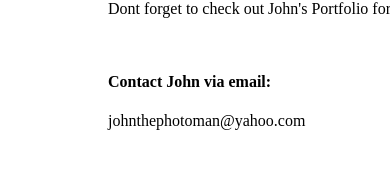
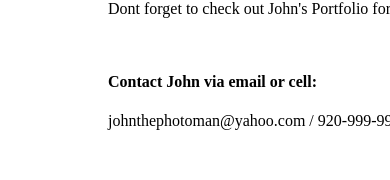
Before and after one commit to johnarzola26/Assignment-5-1, a plain HTML site: page Assignment 5-1/about.html in a window 390 px wide. Shown: the part 1622-1802 px from the top of the page. Drawn offline with Linux system fonts and the light colour scheme.

Commit message:
added a phone number on the contact list

```diff
--- a/Assignment 5-1/about.html
+++ b/Assignment 5-1/about.html
@@ -127,8 +127,8 @@
     <p>Dont forget to check out John's Portfolio for more images!</p>
     <br />
 
-    <h4>Contact John via email:</h4>
-    <p>johnthephotoman@yahoo.com</p>
+    <h4>Contact John via email or cell:</h4>
+    <p>johnthephotoman@yahoo.com / 920-999-9999</p>
 
     <br /><br /><br />
 
```
